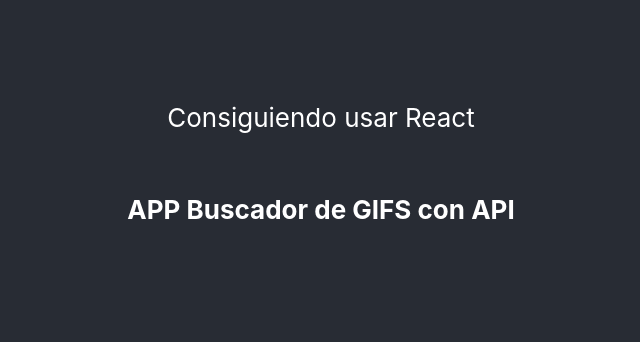
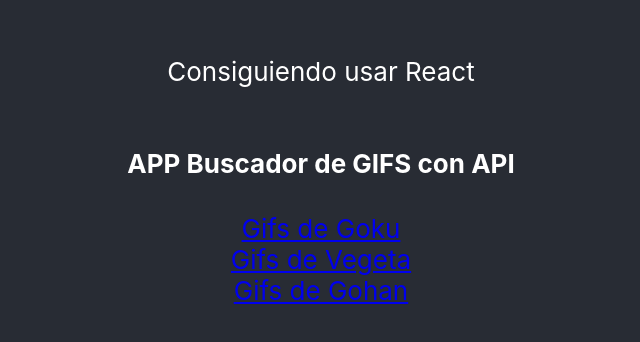
Before and after one commit to anthony-rodriguez12/giffy, a React (Create React App) app: page / in a window 1280 px wide. Shown: the part 232-574 px from the top of the page, without its empty margins (319-959 px from the left). Built offline with nearby package versions, Linux system fonts and the light colour scheme.

Commit message:
hecho build

```diff
--- a/src/App.js
+++ b/src/App.js
@@ -2,7 +2,7 @@
 import "./App.css";
 import ListOfGifs from './Components/ListOfGifs'
 
-import { Route } from "wouter";
+import { Link, Route } from "wouter";
 
 export default function App() {
 
@@ -11,12 +11,12 @@
       <header className="App-header">
         <p>Consiguiendo usar React </p>
         <h4>APP Buscador de GIFS con API</h4>
+        <Link to="/gif/Goku">Gifs de Goku</Link>
+        <Link to="/gif/Vegeta">Gifs de Vegeta</Link>
+        <Link to="/gif/Gohan">Gifs de Gohan</Link>
         <Route
           component={ListOfGifs}
           path="/gif/:keyword"  />
-
-        {//<ListOfGifs keyword={keyword}/>
-        }
       </header>
     </div>
   );
```
